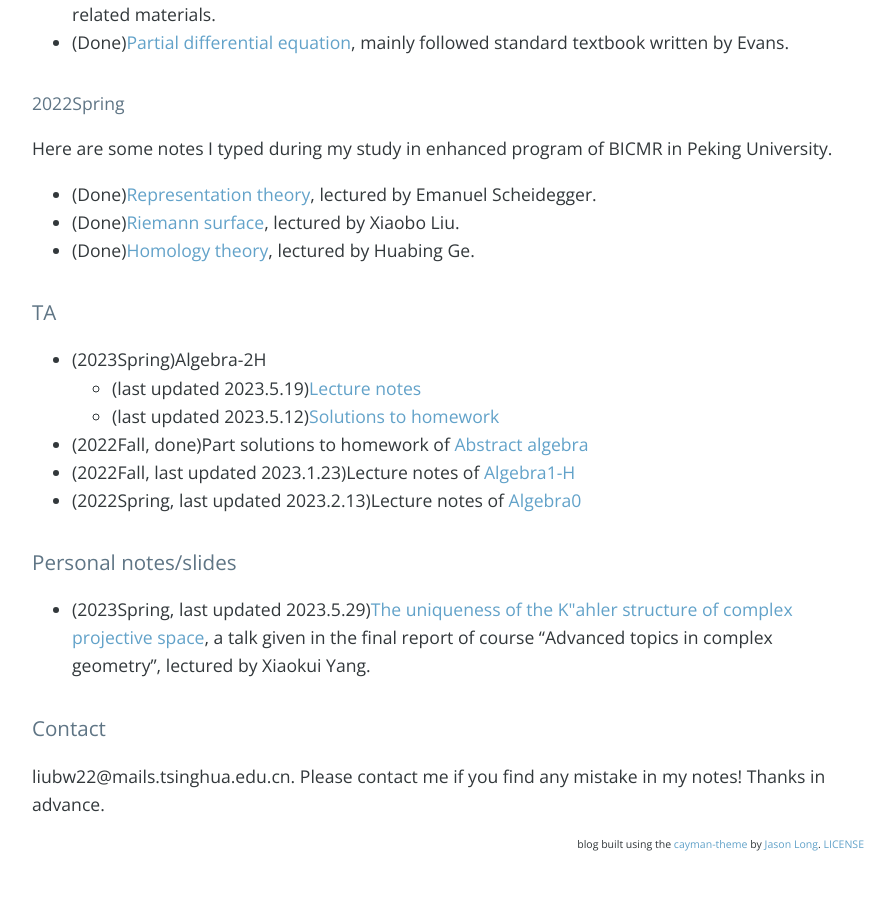
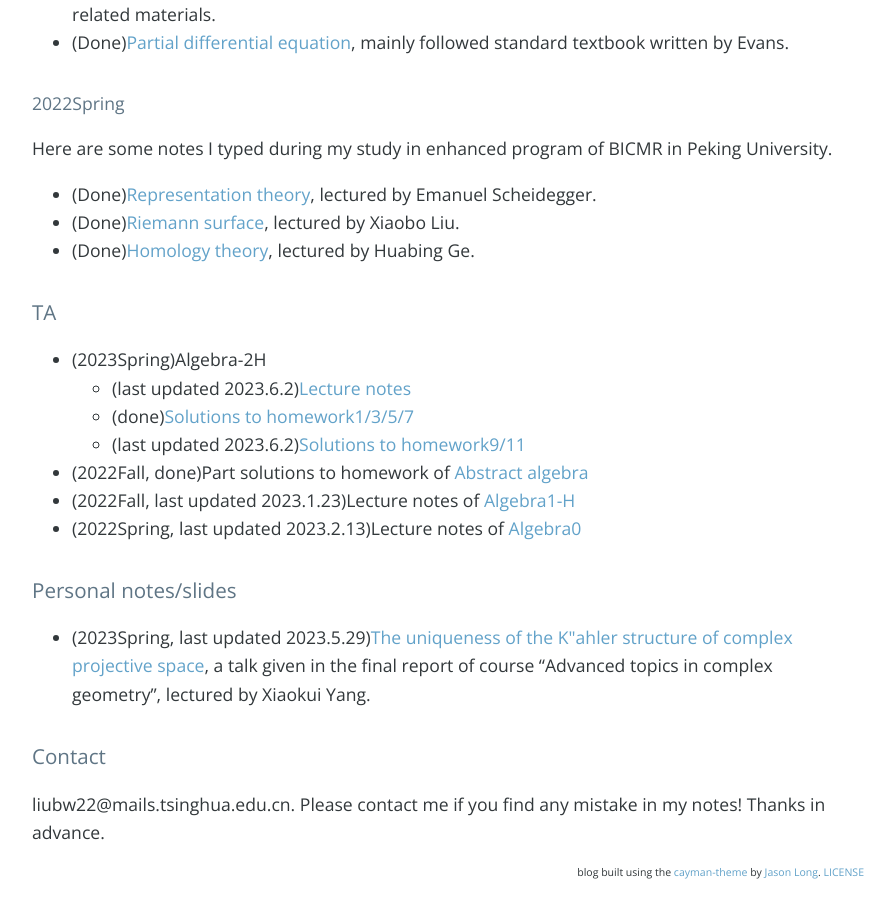
Before and after one commit to bowenl-math/bowenl-math.github.io, a Jekyll site: the page built from index.md, in a window 1280 px wide and 900 px high, scrolled down 1226 px. Shown: the whole window, without its empty margins (192-1087 px from the left). Built offline with Jekyll 4.4.1, drawn with Linux system fonts in a browser that asks for light colours; nearby versions of some CDN libraries; our own code applies the rules of GitHub Pages for plain Markdown files; the list of posts is cut into pages by our own code; comment, search, counter and statistics services are not loaded; before the commit the page ends 2097 px from its top, so only the background shows below that.

Commit message:
update algebra2H

```diff
--- a/index.md
+++ b/index.md
@@ -30,8 +30,9 @@ Here are some notes I typed during my study in enhanced program of BICMR in Peki
 
 ### TA
 * (2023Spring)Algebra-2H
-   - (last updated 2023.5.19)[Lecture notes](notes/2023Spring/Algebra2-H.pdf)
-   - (last updated 2023.5.12)[Solutions to homework](notes/2023Spring/Sol_to_Algebra2-H.pdf)
+   - (last updated 2023.6.2)[Lecture notes](notes/2023Spring/Algebra2-H.pdf)
+   - (done)[Solutions to homework1/3/5/7](notes/2023Spring/Solutions(1_3_5_7).pdf)
+   - (last updated 2023.6.2)[Solutions to homework9/11](notes/2023Spring/Solutions(9_11).pdf)
 * (2022Fall, done)Part solutions to homework of [Abstract algebra](notes/2022Fall/Sol_to_abstract_algebra.pdf)
 * (2022Fall, last updated 2023.1.23)Lecture notes of [Algebra1-H](notes/2022Fall/Algebra1-H.pdf)
 * (2022Spring, last updated 2023.2.13)Lecture notes of [Algebra0](notes/2023Spring/Algebra0.pdf)
```
Also changed, not shown: 7 other files.
